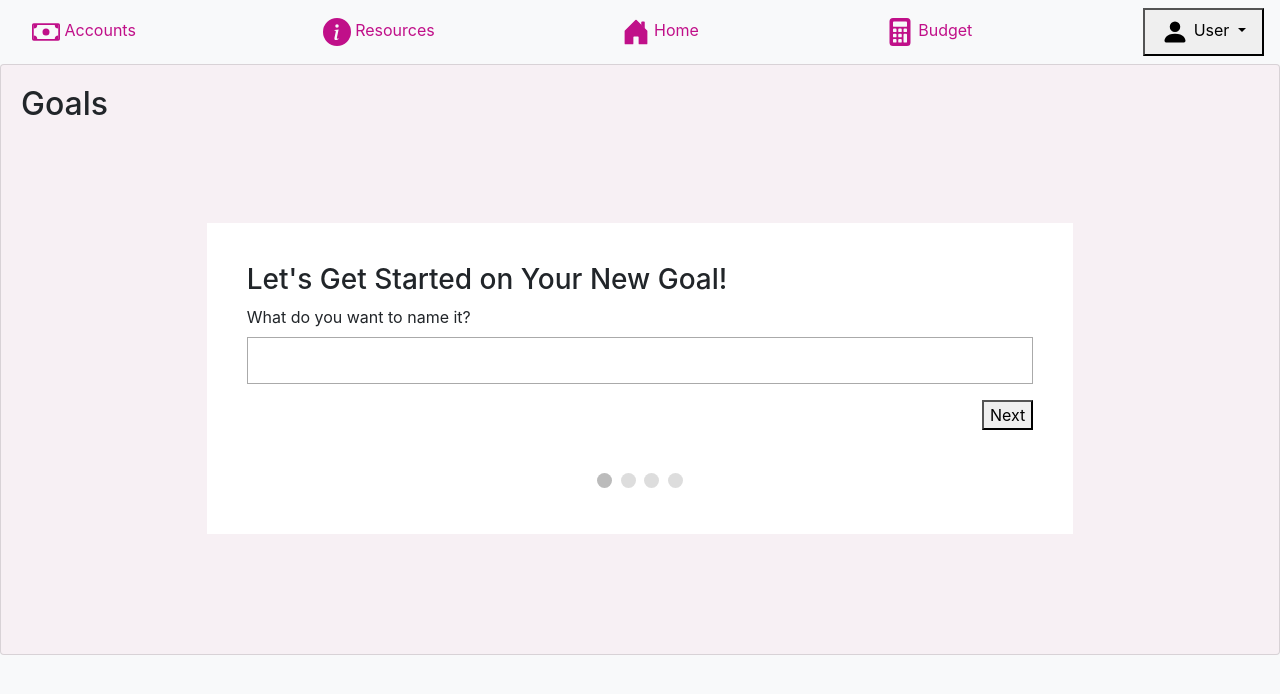
After one commit to brynportella/budgetingapp, a Django app: page /new-goals.html in a window 1280 px wide. The commit adds this page. Shown: the top 694 px of the page. Run offline with Django 3.2, Linux system fonts and the light colour scheme; the visitor is signed in with stand-in values (Sample User, id 1); some libraries are stand-ins or nearby versions.

Commit message:
Got goal submission form working

```diff
--- a/budgetingapp/forms.py
+++ b/budgetingapp/forms.py
@@ -1,4 +1,3 @@
-# users/forms.py
 from django import forms
 # TODO: Need to figure out models to import
 # from .models import CustomUser
--- a/budgetingapp/urls.py
+++ b/budgetingapp/urls.py
@@ -42,5 +42,7 @@ urlpatterns = [
     path('onboarding.html', views.onboarding, name='onboarding'),
     path('budget.html', budget.views.budgetpage, name='budget'),
     path('goals.html', goals.views.goalspage, name='goals'),
+    path('new-goals.html', goals.views.newgoal, name='newgoal'),
     path('test.html', views.test),
+    path('test2.html', views.test2),
 ] + static(settings.STATIC_URL, document_root=settings.STATIC_ROOT)
--- a/budgetingapp/views.py
+++ b/budgetingapp/views.py
@@ -29,6 +29,10 @@ class TempGoal:
 def test(request):
   context = {}
   return render(request, 'test.html', context)
+
+def test2(request):
+  context = {}
+  return render(request, 'test2.html', context)
 
 # TODO: This should probably be tied to the class itself...
 RecurrenceFreqString = {
--- /dev/null
+++ b/goals/forms.py
@@ -0,0 +1,15 @@
+from django import forms
+from django.forms import DateTimeInput
+
+from .models import GoalType
+
+# TODO: Move this to a utils folder?
+class NewGoalForm(forms.Form):
+  # Tab 1: Goal name
+  goal_name = forms.CharField(label='What do you want to name it?', max_length=100)
+  # Tab 2: Goal amount
+  goal_amount = forms.DecimalField(label='What amount do you need to save for this?', min_value=0.0)
+  # Tab 3: Goal target date
+  goal_date = forms.DateTimeField(label='When do you want to have that done by?', input_formats=['%d/%m/%Y %H:%M'])
+  # Tab 3: Goal reason
+  goal_reason = forms.CharField(label='Why do you want to achieve this goal?', max_length=100)
--- a/goals/views.py
+++ b/goals/views.py
@@ -1,6 +1,22 @@
 from django.shortcuts import render
+from django.http import HttpResponseRedirect
+from .forms import NewGoalForm
 
 # Create your views here.
 def goalspage(request):
   context = {}
   return render(request, 'goals.html', context)
+
+def newgoal(request):
+  # if this is a POST request we need to process the form data
+  if request.method == 'POST':
+    # create a form instance and populate it with data from the request:
+    form = NewGoalForm(request.POST)
+    # check whether it's valid:
+    if form.is_valid():
+      # process the data in form.cleaned_data as required
+      # redirect to a new URL:
+      return HttpResponseRedirect('home.html')
+  else:
+    form = NewGoalForm()
+  return render(request, 'new-goals.html', {'form': form})
--- a/static/budgetingapp/css/budget.css
+++ b/static/budgetingapp/css/budget.css
@@ -1 +1,2 @@
+/* this does not actually work alas */
 .svg-circleplus { height: 30px; stroke: red;  }
--- /dev/null
+++ b/static/budgetingapp/css/goals.css
@@ -0,0 +1,51 @@
+ /* Style the form */
+#goalsRegForm {
+  background-color: #ffffff;
+  margin: 100px auto;
+  padding: 40px;
+  width: 70%;
+  min-width: 300px;
+}
+
+/* Style the input fields */
+input {
+  padding: 10px;
+  width: 100%;
+  font-size: 17px;
+  font-family: Raleway;
+  border: 1px solid #aaaaaa;
+}
+
+/* Mark input boxes that gets an error on validation: */
+input.invalid {
+  background-color: #ffdddd;
+}
+
+/* Hide all steps by default: */
+.tab {
+  display: none;
+}
+
+/* Make circles that indicate the steps of the form: */
+.step {
+  height: 15px;
+  width: 15px;
+  margin: 0 2px;
+  background-color: #bbbbbb;
+  border: none;
+  border-radius: 50%;
+  display: inline-block;
+  opacity: 0.5;
+}
+
+/* Mark the active step: */
+.step.active {
+  opacity: 1;
+}
+
+/* Mark the steps that are finished and valid: */
+.step.finish {
+  background-color: #4CAF50;
+}
+
+/* Form radio */
--- /dev/null
+++ b/static/budgetingapp/js/goals.js
@@ -0,0 +1,84 @@
+function hideCard(idText) {
+  document.getElementById(idText).style.display="none";
+}
+
+var currentTab = 0; // Current tab is set to be the first tab (0)
+showTab(currentTab); // Display the current tab
+
+function showTab(n) {
+  // This function will display the specified tab of the form ...
+  var x = document.getElementsByClassName("tab");
+  x[n].style.display = "block";
+  // ... and fix the Previous/Next buttons:
+  if (n == 0) {
+    document.getElementById("prevBtn").style.display = "none";
+  } else {
+    document.getElementById("prevBtn").style.display = "inline";
+  }
+  if (n == (x.length - 1)) {
+    document.getElementById("nextBtn").innerHTML = "Submit";
+  } else {
+    document.getElementById("nextBtn").innerHTML = "Next";
+  }
+  // ... and run a function that displays the correct step indicator:
+  fixStepIndicator(n)
+}
+
+function nextPrev(n) {
+  // This function will figure out which tab to display
+  var x = document.getElementsByClassName("tab");
+  // Exit the function if any field in the current tab is invalid:
+  if (n == 1 && !validateForm()) return false;
+  // Hide the current tab:
+  x[currentTab].style.display = "none";
+  // Increase or decrease the current tab by 1:
+  currentTab = currentTab + n;
+  // if you have reached the end of the form... :
+  if (currentTab >= x.length) {
+    //...the form gets submitted:
+    document.getElementById("goalsRegForm").submit();
+    return false;
+  }
+  // Otherwise, display the correct tab:
+  showTab(currentTab);
+}
+
+function validateForm() {
+  // This function deals with validation of the form fields
+  var x, y, i, valid = true;
+  x = document.getElementsByClassName("tab");
+  y = x[currentTab].getElementsByTagName("input");
+  // A loop that checks every input field in the current tab:
+  for (i = 0; i < y.length; i++) {
+    // If a field is empty...
+    if (y[i].value == "") {
+      // add an "invalid" class to the field:
+      y[i].className += " invalid";
+      // and set the current valid status to false:
+      valid = false;
+    }
+  }
+  // If the valid status is true, mark the step as finished and valid:
+  if (valid) {
+    document.getElementsByClassName("step")[currentTab].className += " finish";
+  }
+  return valid; // return the valid status
+}
+
+function fixStepIndicator(n) {
+  // This function removes the "active" class of all steps...
+  var i, x = document.getElementsByClassName("step");
+  for (i = 0; i < x.length; i++) {
+    x[i].className = x[i].className.replace(" active", "");
+  }
+  //... and adds the "active" class to the current step:
+  x[n].className += " active";
+}
+
+/* JQuery
+*/
+$(function () {
+  $("#id_goal_date").datetimepicker({
+    format: 'd/m/Y H:i',
+  });
+});
--- a/templates/base.html
+++ b/templates/base.html
@@ -31,7 +31,8 @@
 
 </main>
 	{% block scripts %}
-	<script src="https://code.jquery.com/jquery-3.2.1.slim.min.js" integrity="sha384-KJ3o2DKtIkvYIK3UENzmM7KCkRr/rE9/Qpg6aAZGJwFDMVNA/GpGFF93hXpG5KkN" crossorigin="anonymous"></script>
+   <!-- jQuery -->
+  <script src="https://code.jquery.com/jquery-3.3.1.slim.min.js" integrity="sha384-q8i/X+965DzO0rT7abK41JStQIAqVgRVzpbzo5smXKp4YfRvH+8abtTE1Pi6jizo" crossorigin="anonymous"></script>
 	<script src="https://cdnjs.cloudflare.com/ajax/libs/popper.js/1.12.9/umd/popper.min.js" integrity="sha384-ApNbgh9B+Y1QKtv3Rn7W3mgPxhU9K/ScQsAP7hUibX39j7fakFPskvXusvfa0b4Q" crossorigin="anonymous"></script>
 	<script src="https://maxcdn.bootstrapcdn.com/bootstrap/4.0.0/js/bootstrap.min.js" integrity="sha384-JZR6Spejh4U02d8jOt6vLEHfe/JQGiRRSQQxSfFWpi1MquVdAyjUar5+76PVCmYl" crossorigin="anonymous"></script>
 	{% endblock %}
--- /dev/null
+++ b/templates/new-goals.html
@@ -0,0 +1,92 @@
+{% extends 'base.html' %}
+{% load static %}
+
+{% block title %}Goals{% endblock %}
+
+{% block styles %}
+{{ block.super }}
+<link rel="stylesheet" href="{% static 'budgetingapp/css/goals.css' %}" />
+{% endblock %}
+
+{% block content %}
+{% if user.is_authenticated %}
+<div class="card">
+  <div class="card-body">
+    <div class="card-title">
+      <h2>Goals<h2>
+    </div>
+    <div class="card-text">
+      <form id="goalsRegForm" action="" method="post">
+      {% csrf_token %}
+
+      <!-- One "tab" for each step in the form: -->
+      {{ form.non_field_errors }}
+      <!-- Tab 1: Goal name -->
+      <div class="tab">
+        <h3>Let's Get Started on Your New Goal!</h3>
+        <p>
+          {{ form.goal_name.errors }}
+          {{ form.goal_name.label_tag }}
+          {{ form.goal_name }}
+        </p>
+      </div>
+      <!-- Tab 2: Goal amount -->
+      <div class="tab">
+        <h3>Great Goal! Lets talk about that</h3>
+        <p>
+          {{ form.goal_amount.errors }}
+          {{ form.goal_amount.label_tag }}
+          {{ form.goal_amount }}
+        </p>
+      </div>
+      <!-- Tab 3: Goal target date -->
+      <div class="tab">
+        <h3>Great Goal! Lets talk about that</h3>
+        <p>
+          {{ form.goal_date.errors }}
+          {{ form.goal_date.label_tag }}
+          {{ form.goal_date }}
+        </p>
+      </div>
+      <!-- Tab 4: Goal reason -->
+      <div class="tab">
+        <h3>Great Goal! Lets talk about that</h3>
+        <p>
+          {{ form.goal_reason.errors }}
+          {{ form.goal_reason.label_tag }}
+          {{ form.goal_reason }}
+        </p>
+      </div>
+
+
+      <div style="overflow:auto;">
+        <div style="float:right;">
+          <button type="button" id="prevBtn" onclick="nextPrev(-1)">Previous</button>
+          <button type="button" id="nextBtn" onclick="nextPrev(1)">Next</button>
+        </div>
+      </div>
+
+      <!-- Circles which indicates the steps of the form: -->
+      <div style="text-align:center;margin-top:40px;">
+        <span class="step"></span>
+        <span class="step"></span>
+        <span class="step"></span>
+        <span class="step"></span>
+      </div>
+
+      </form>
+    </div>
+  </div>
+</div>
+{% else %}
+This is an unauthenticated user
+{% endif %}
+{% endblock %}
+
+{% block scripts %}
+{{ block.super }}
+  <!-- XDSoft DateTimePicker -->
+  <link rel="stylesheet" href="https://cdnjs.cloudflare.com/ajax/libs/jquery-datetimepicker/2.5.20/jquery.datetimepicker.min.css" integrity="sha256-DOS9W6NR+NFe1fUhEE0PGKY/fubbUCnOfTje2JMDw3Y=" crossorigin="anonymous" />
+  <script src="https://cdnjs.cloudflare.com/ajax/libs/jquery-datetimepicker/2.5.20/jquery.datetimepicker.full.min.js" integrity="sha256-FEqEelWI3WouFOo2VWP/uJfs1y8KJ++FLh2Lbqc8SJk=" crossorigin="anonymous"></script>
+<script src="{% static 'budgetingapp/js/goals.js' %}"></script>
+{% endblock %}
```
Also changed, not shown: templates/onboarding.html (line endings or trailing spaces).
